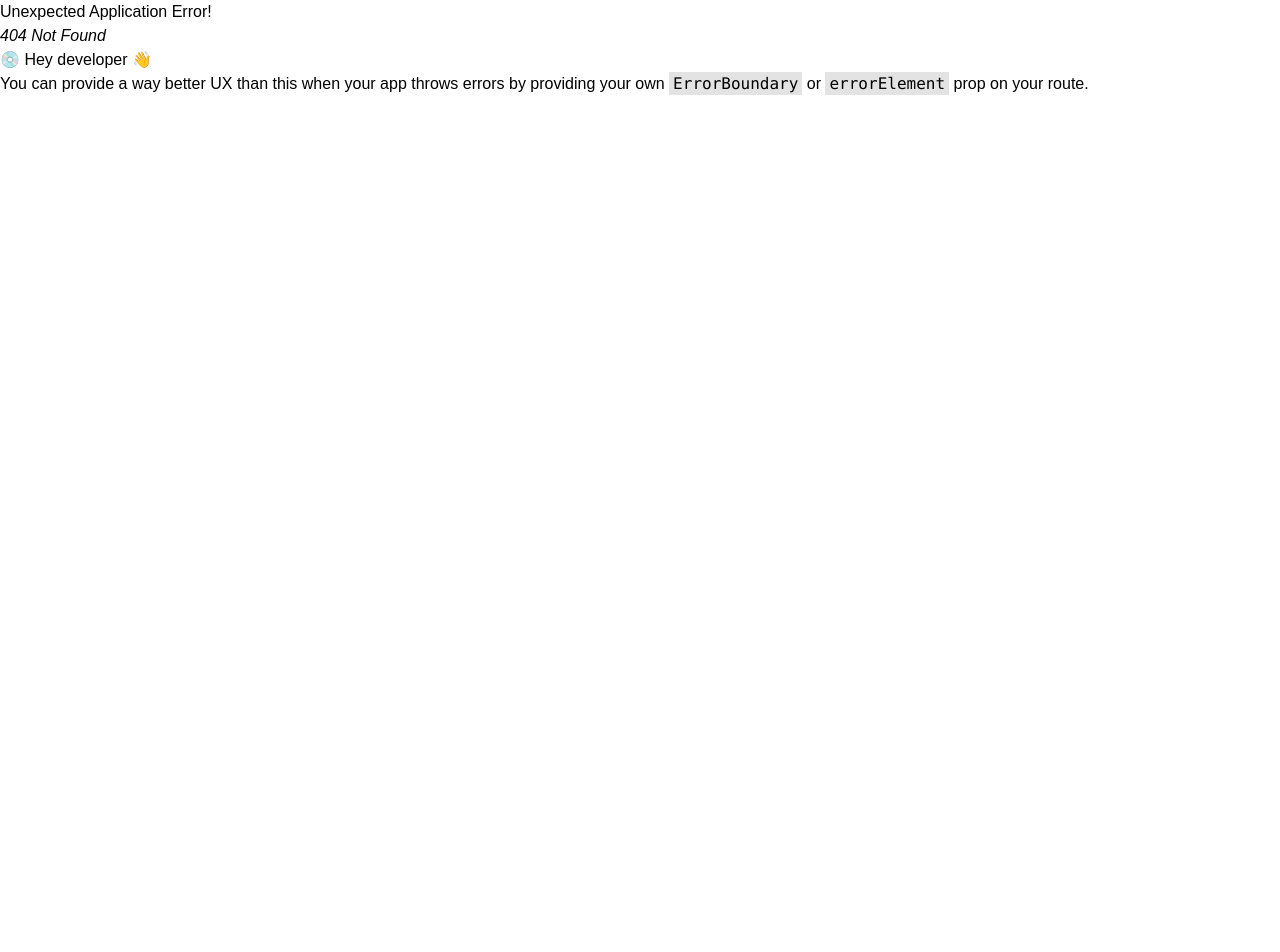
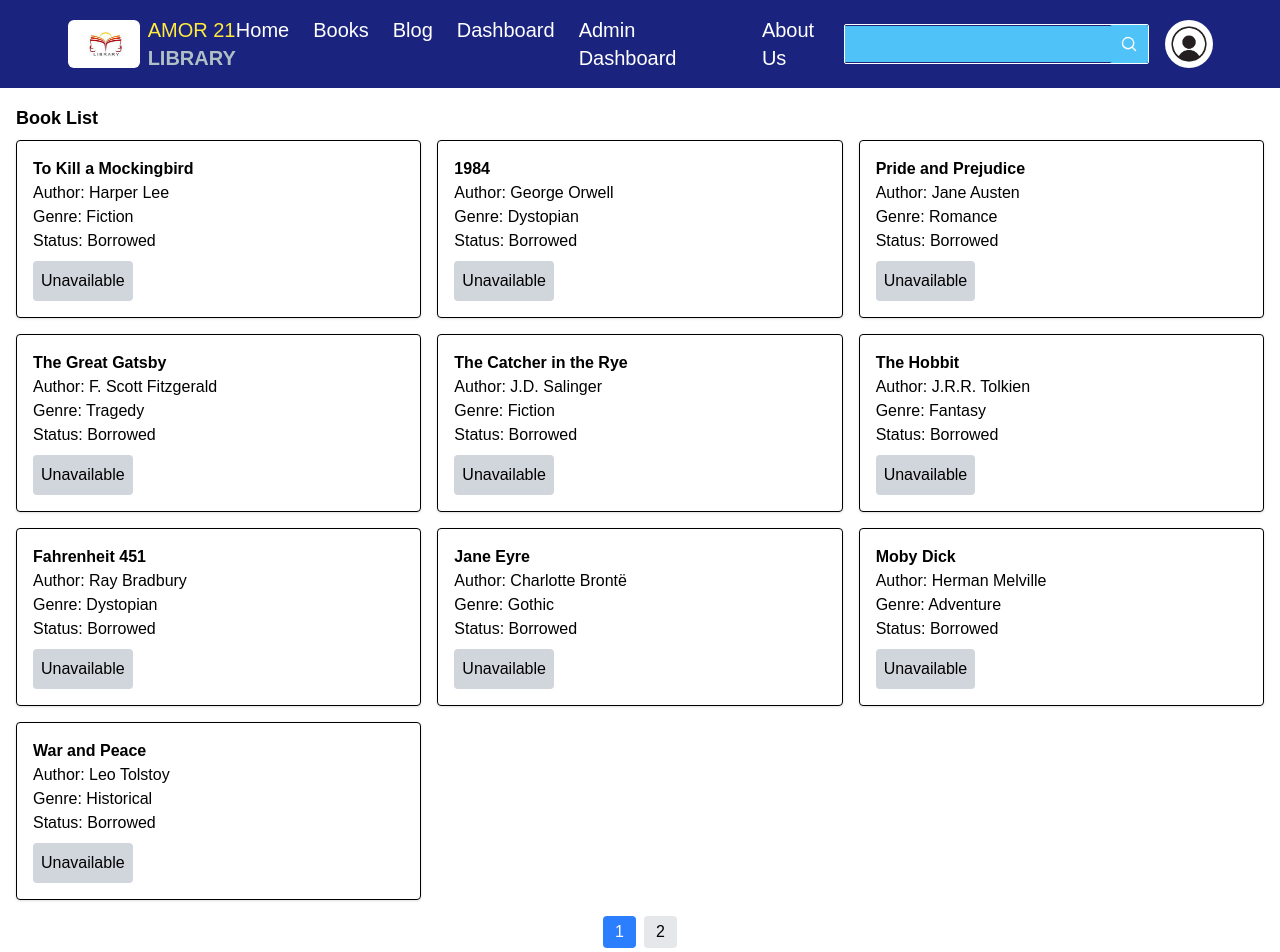
Before and after one commit to MdMuzahidul/Library-management-client, a React (Vite) app: page /books in a window 1280 px wide. Before the commit this address had no page. Shown: the top 952 px of the page. Before the commit the page ends 800 px from the top, so only its background shows below. Built offline with nearby package versions, Linux system fonts and the light colour scheme.

Commit message:
add booklist page

```diff
--- a/package.json
+++ b/package.json
@@ -22,6 +22,7 @@
     "@types/react": "^19.0.10",
     "@types/react-dom": "^19.0.4",
     "@vitejs/plugin-react": "^4.3.4",
+    "daisyui": "^5.0.35",
     "eslint": "^9.22.0",
     "eslint-plugin-react-hooks": "^5.2.0",
     "eslint-plugin-react-refresh": "^0.4.19",
--- a/src/Components/BookList/BookList.jsx
+++ b/src/Components/BookList/BookList.jsx
@@ -1,18 +1,49 @@
-import React, { useState } from "react";
+import React, { useEffect, useState } from "react";
+import Header from "../Header/Header";
 
-const BookList = ({ books, onBorrow }) => {
+const BookList = () => {
+  const [booklist, setBooklist] = useState([]);
+  const [currentPage, setCurrentPage] = useState(1);
+  const booksPerPage = 10;
+
+  useEffect(() => {
+    const fetchBooks = async () => {
+      try {
+        const response = await fetch("../../../public/books_dataset.json");
+        const data = await response.json();
+        setBooklist(data);
+      } catch (error) {
+        console.error("Error fetching booklist:", error);
+      }
+    };
+    fetchBooks();
+  }, []);
+
+  // Calculate the books to display on the current page
+  const indexOfLastBook = currentPage * booksPerPage;
+  const indexOfFirstBook = indexOfLastBook - booksPerPage;
+  const currentBooks = booklist.slice(indexOfFirstBook, indexOfLastBook);
+
+  // Calculate total pages
+  const totalPages = Math.ceil(booklist.length / booksPerPage);
+
+  const handlePageChange = (pageNumber) => {
+    setCurrentPage(pageNumber);
+  };
+
   return (
+    <div>
+      <Header></Header>
       <div className="p-4">
         <h3 className="text-lg font-bold mb-2">Book List</h3>
         <div className="grid grid-cols-1 md:grid-cols-2 lg:grid-cols-3 gap-4">
-        {books.map((book) => (
+          {currentBooks.map((book) => (
             <div key={book.id} className="p-4 border rounded shadow">
               <h4 className="font-bold">{book.title}</h4>
               <p>Author: {book.author}</p>
               <p>Genre: {book.genre}</p>
               <p>Status: {book.available ? "Available" : "Borrowed"}</p>
               <button
-              onClick={() => onBorrow(book.id)}
                 disabled={!book.available}
                 className={`mt-2 p-2 rounded ${
                   book.available ? "bg-green-500 text-white" : "bg-gray-300"
@@ -23,6 +54,23 @@ const BookList = ({ books, onBorrow }) => {
             </div>
           ))}
         </div>
+        {/* Pagination Controls */}
+        <div className="mt-4 flex justify-center items-center space-x-2">
+          {Array.from({ length: totalPages }, (_, index) => (
+            <button
+              key={index + 1}
+              onClick={() => handlePageChange(index + 1)}
+              className={`px-3 py-1 rounded ${
+                currentPage === index + 1
+                  ? "bg-blue-500 text-white"
+                  : "bg-gray-200"
+              }`}
+            >
+              {index + 1}
+            </button>
+          ))}
+        </div>
+      </div>
     </div>
   );
 };
--- a/src/Components/Header/Header.jsx
+++ b/src/Components/Header/Header.jsx
@@ -21,7 +21,7 @@ const Header = () => {
           <NavLink className={"hover:text-green-700"} to="/">
             Home
           </NavLink>
-          <NavLink className={"hover:text-green-700"} to="/dashboard">
+          <NavLink className={"hover:text-green-700"} to="/books">
             Books
           </NavLink>
           <NavLink className={"hover:text-green-700"} to="/blog">
--- /dev/null
+++ b/src/Components/HeroSection/HeroSection.jsx
@@ -0,0 +1,66 @@
+import React from "react";
+import banar from "../../assets/banar.jpg";
+const HeroSection = () => {
+  return (
+    <div className="carousel w-full">
+      <div id="slide1" className="carousel-item relative h-[600px] w-full">
+        <img
+          src={banar}
+          className="w-full"
+        />
+        <div className="absolute left-5 right-5 top-1/2 flex -translate-y-1/2 transform justify-between">
+          <a href="#slide4" className="btn btn-circle">
+            ❮
+          </a>
+          <a href="#slide2" className="btn btn-circle">
+            ❯
+          </a>
+        </div>
+      </div>
+      <div id="slide2" className="carousel-item h-[600px] relative w-full">
+        <img
+          src={banar}
+          className="w-full"
+        />
+        <div className="absolute left-5 right-5 top-1/2 flex -translate-y-1/2 transform justify-between">
+          <a href="#slide1" className="btn btn-circle">
+            ❮
+          </a>
+          <a href="#slide3" className="btn btn-circle">
+            ❯
+          </a>
+        </div>
+      </div>
+      <div id="slide3" className="carousel-item h-[600px] relative w-full">
+        <img
+          src={banar}
+          className="w-full"
+        />
+        <div className="absolute left-5 right-5 top-1/2 flex -translate-y-1/2 transform justify-between">
+          <a href="#slide2" className="btn btn-circle">
+            ❮
+          </a>
+          <a href="#slide4" className="btn btn-circle">
+            ❯
+          </a>
+        </div>
+      </div>
+      <div id="slide4" className="carousel-item h-[600px] relative w-full">
+        <img
+          src={banar}
+          className="w-full"
+        />
+        <div className="absolute left-5 right-5 top-1/2 flex -translate-y-1/2 transform justify-between">
+          <a href="#slide3" className="btn btn-circle">
+            ❮
+          </a>
+          <a href="#slide1" className="btn btn-circle">
+            ❯
+          </a>
+        </div>
+      </div>
+    </div>
+  );
+};
+
+export default HeroSection;
--- a/src/Components/Pages/Blog/Blog.jsx
+++ b/src/Components/Pages/Blog/Blog.jsx
@@ -1,10 +1,12 @@
 import books from "../../../assets/books.jpg";
+import Header from "../../Header/Header";
 
 const Blog = () => {
   return (
     <div>
+      <Header></Header>
       <section className="max-w-7xl mx-auto py-12 px-4 grid gap-8 grid-cols-1 md:grid-cols-2 lg:grid-cols-3">
-        {[1, 2, 3,4].map((post) => (
+        {[1, 2, 3, 4].map((post) => (
           <article
             key={post}
             className="bg-white rounded-2xl shadow-md overflow-hidden hover:shadow-lg transition-shadow"
@@ -26,7 +28,7 @@ const Blog = () => {
                 href="#"
                 className="text-[#1A237E] font-semibold hover:underline"
               >
-               Read more →
+                Read more →
               </a>
             </div>
           </article>
--- a/src/Components/Pages/Home/Home.jsx
+++ b/src/Components/Pages/Home/Home.jsx
@@ -1,10 +1,12 @@
 import { Outlet } from "react-router-dom";
 import Header from "../../../Components/Header/Header";
 import Footer from "../Footer/Footer";
+import HeroSection from "../../HeroSection/HeroSection";
 const Home = () => {
   return (
     <div>
       <Header />
+      <HeroSection />
       <Outlet />
       <Footer />
     </div>
--- a/src/index.css
+++ b/src/index.css
@@ -1 +1,2 @@
 @import "tailwindcss";
+@plugin "daisyui";
```
Also changed, not shown: src/Router/Router.jsx (+6 -4 lines), src/assets/banar.jpg (added), 1 other file (tests, documents, lock files or other folders). Lines whose indentation alone changed are shown as unchanged.
